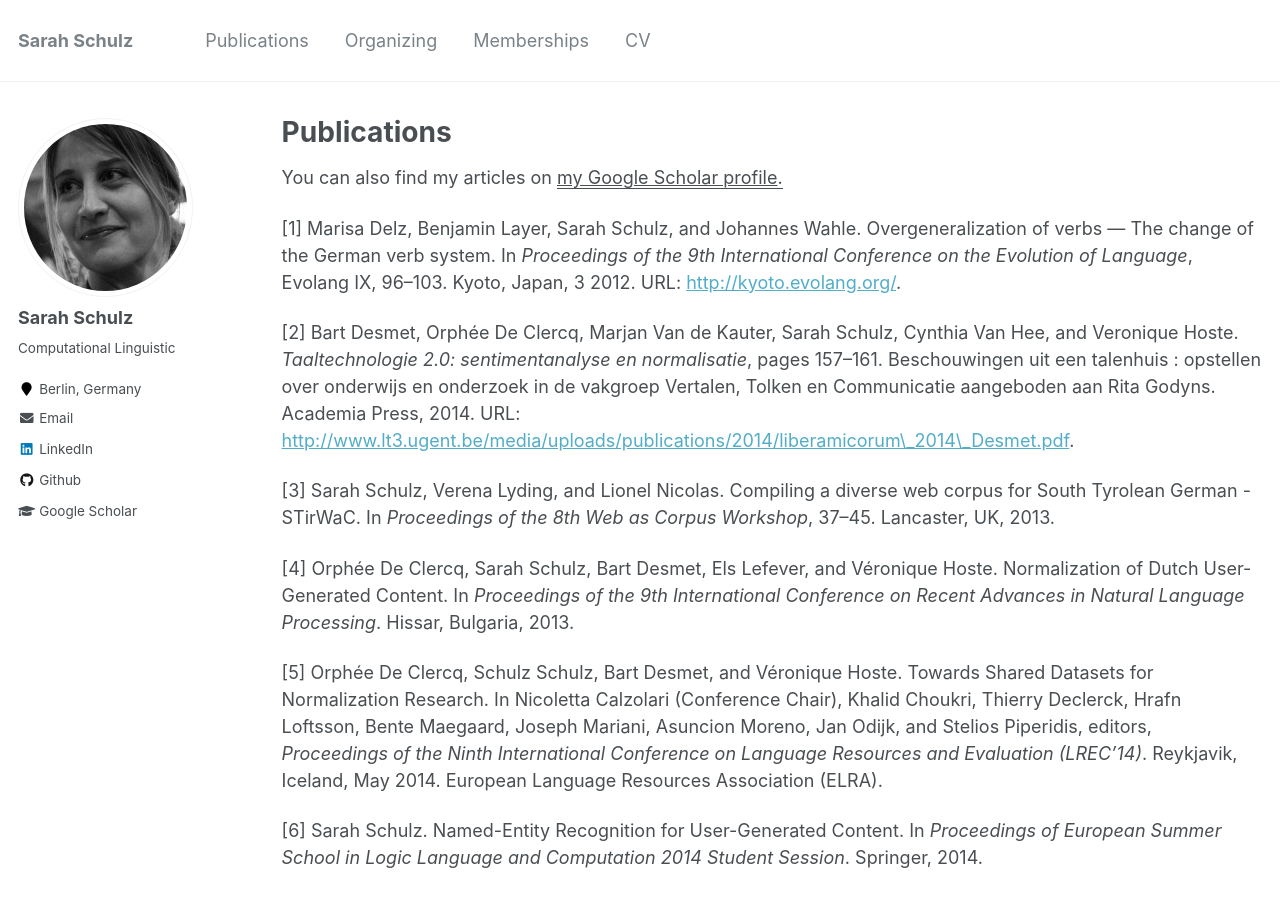
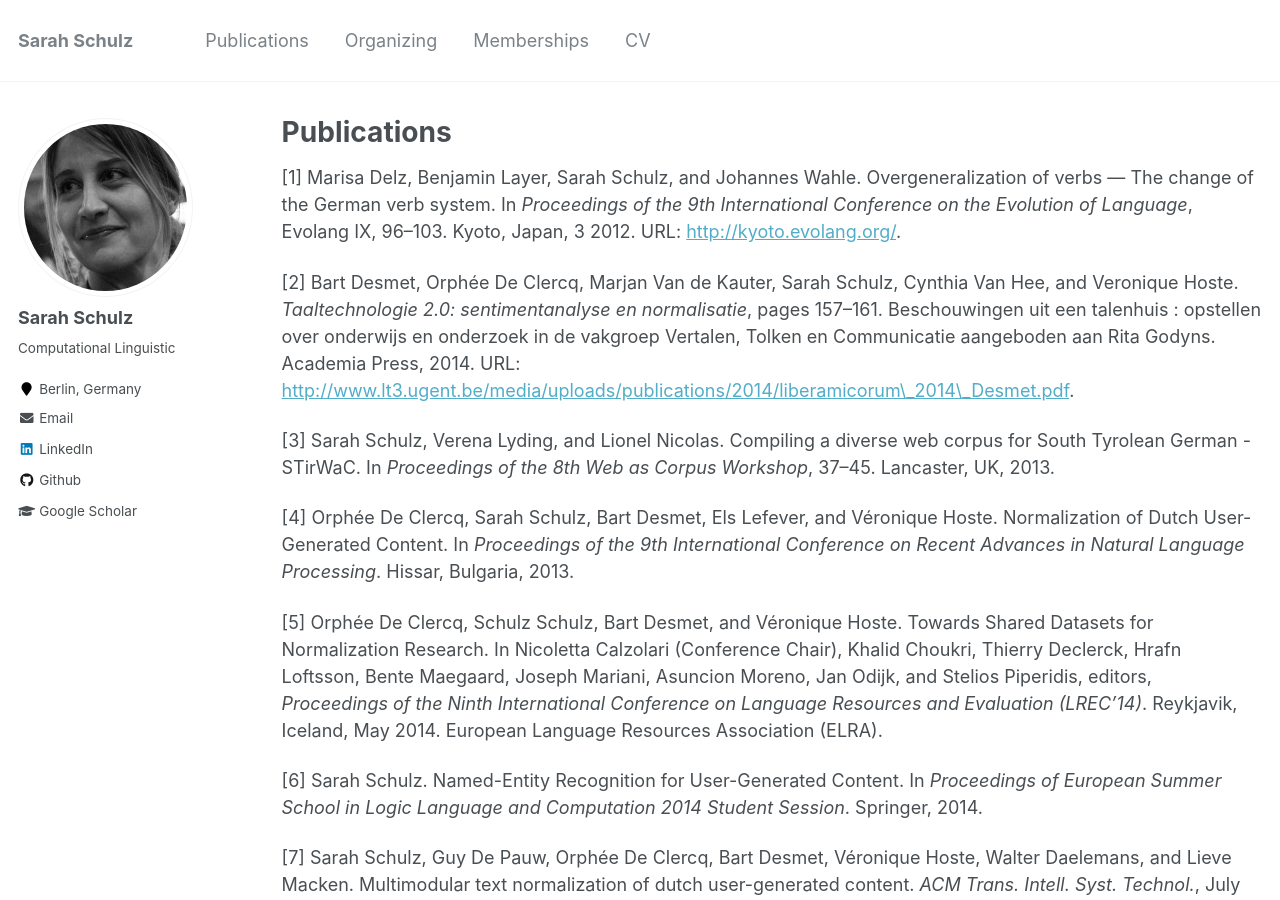
Before and after one commit to sarschu/sarschu.github.io, a Jekyll site: the page built from _pages/publications.md, in a window 1280 px wide and 900 px high. Built offline with Jekyll 4.4.1, drawn with Linux system fonts in a browser that asks for light colours.

Commit message:
Update publications.md

```diff
--- a/_pages/publications.md
+++ b/_pages/publications.md
@@ -5,8 +5,6 @@
 author_profile: true
 ---
 
-
-  You can also find my articles on <u><a href="https://scholar.google.com/citations?view_op=list_works&hl=en&user=tHvfggUAAAAJ">my Google Scholar profile</a>.</u>
 
 
 [1] Marisa Delz, Benjamin Layer, Sarah Schulz, and Johannes Wahle\.
```
